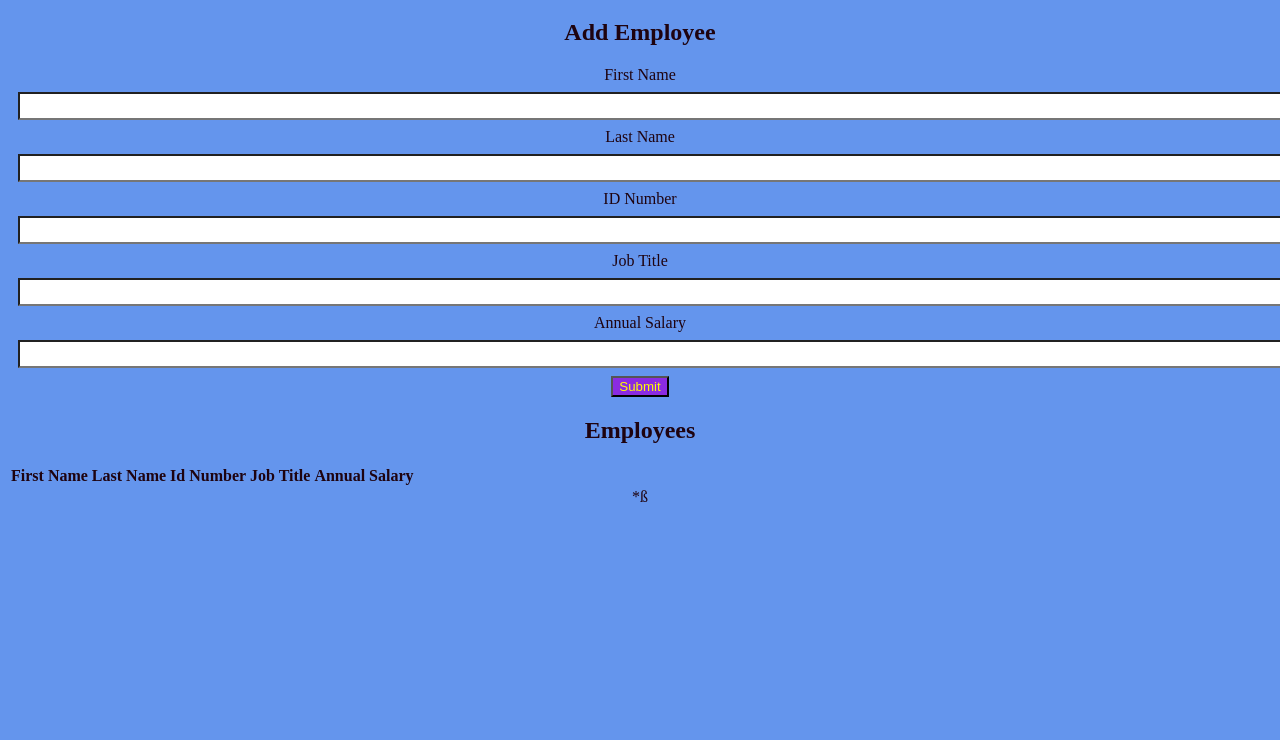
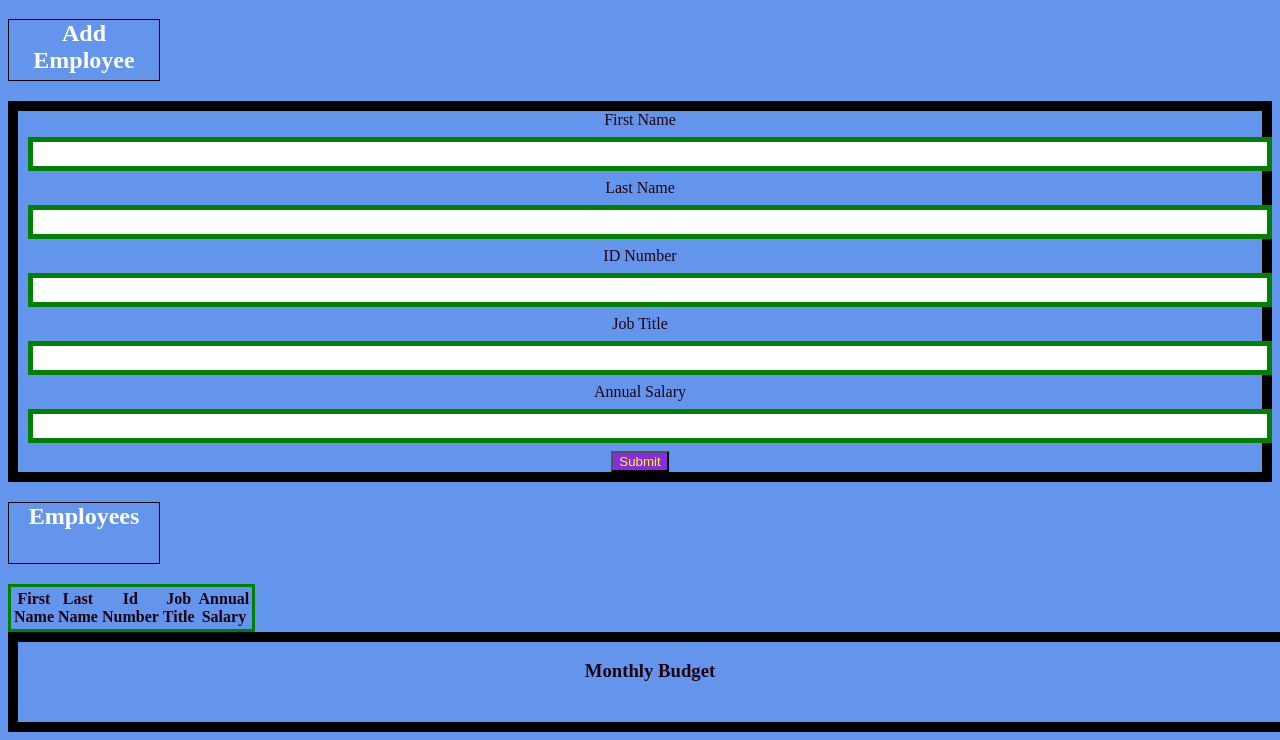
Before and after one commit to Erik651/weekend-salary-calculator-1, a website: page index.html in a window 1280 px wide. Shown: the part 61-801 px from the top of the page. Drawn offline with Linux system fonts and the light colour scheme.

Commit message:
added styling and basic functions work, still need to fix footer display

```diff
--- a/index.html
+++ b/index.html
@@ -34,6 +34,7 @@
     <h2>Employees</h2>
 
     <div id="employeeList">
+      <div class="column"></div>
       <!-- Employee list goes here -->
     </div>
     <div>
@@ -43,12 +44,11 @@
       <th>Id Number</th>
       <th>Job Title</th>
       <th>Annual Salary</th>
-      </tr>
-
-    </table>
+      </tr></table>
     </div>
   </main>
   <footer>
+    <h3>Monthly Budget</h3>
     <!-- <div><table id="totalMonthly"></table>
       <tr><th>Total Monthly Budget</th>
       <th></th>
@@ -98,4 +98,3 @@ Nifty!
 ## Stretch Goals:
 * Add styling or extra functionality that fits with the theme of this assignment. (Feel free to be super creative!)
 * When an employee is deleted, update the footer's monthly cost to reflect that employee's removal. _HINT:_ You will need to figure out which employee was removed, in order to subtract their salary from the total. This is tricky!  -->
-*ß
--- a/script.js
+++ b/script.js
@@ -23,6 +23,7 @@ function addEmployee(){
 
     //create new html element to display the values entered to represent the new employee information
     let newEmployeeElement = document.createElement("div");
+    newEmployeeElement.classList.add("column");
     newEmployeeElement.innerHTML = "<p>" + firstName + " " + lastName + " " + idNumber + " " + jobTitle + " " + annualSalary +"</p>"
 
 
@@ -49,11 +50,34 @@ function addEmployee(){
 
 
 
-            console.log(sum)
+            console.log(sum);
             console.log(totalAnnualSalaryArray);
 
-    }
+            let monthlySum = (sum/12);//take this total and push, append to footer
 
+            console.log(monthlySum)}
+
+
+
+
+
+            let monthlySum = 0;
+
+
+            let footer = document.getElementsByTagName('footer')[0];
+
+  // Get the HTML element using JavaScript
+  function overBudget(){
+      // Check the condition and apply styles accordingly
+  if (monthlySum < 1666.67) {
+    footer.classList.add('over-budget','conditionA');
+  } else {
+    footer.classList.add('over-budget', 'conditionB');}
+
+    //monthlySum.appendChild.document.getElementById(footer)
+}
+
+overBudget();
         //console.log(sum);
         // }
         //totalSalaryArray.forEach(function(totalSalaryArray){
--- a/style.css
+++ b/style.css
@@ -9,17 +9,24 @@ color: rgb(30, 3, 16);
 text-align: center
 ;}
 
+h2 {
+    border: 1px solid black;
+    color: white;
+    width: 150px;
+    height: 60px;
+}
+#employeeList{
 
+    column-gap: 40%;
+}
+form {
+    border: 10px solid black;
 
-form {
-    border: 100px;
-border-color: blue;
 
 }
 
 input {
-    border-right: 100px;
-    border-style:  ;
+    border: 5px solid green;
     width: 100%;
     height: 10px;
     padding: 12px 10px;
@@ -27,11 +34,27 @@ input {
     box-sizing: border-box;
 }
 
+table {
+    border: 3px solid green;
+    width: 1px;
+    height: 10px;
+}
 
 
+footer {width: 100%;
+height: 80px;
+border: 10px solid black; };
 
-footer {color: red;
-background-color: aquamarine;}
+.over-budget.conditionA {background-color: green;
+    color: black;
+
+
+}
+
+.over-budget.conditionB {background-color: red;
+color: chartreuse;}
+
+
 
 
 
```
